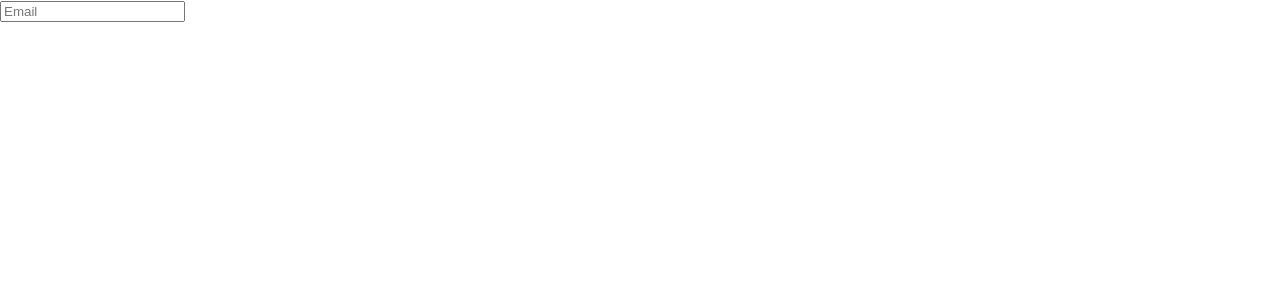
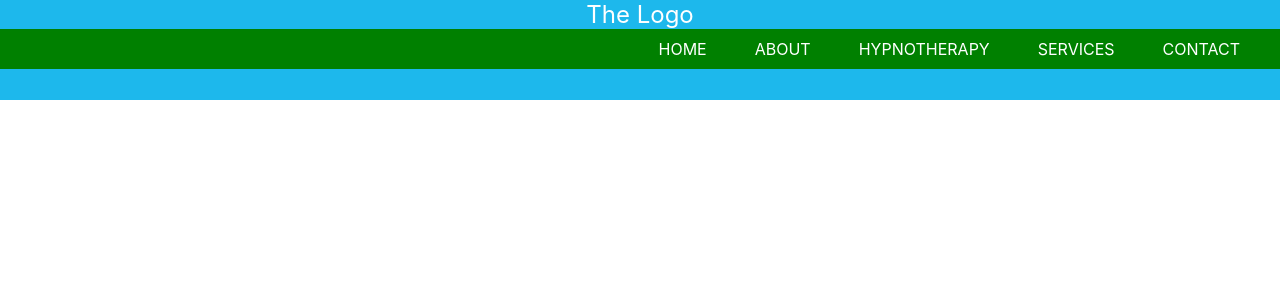
Before and after one commit to leeallen737/hypnotherapywebsite, a React (Create React App) app in the folder aletheaallen/: page / in a window 1280 px wide. Shown: the top 300 px of the page. Built offline with nearby package versions, Linux system fonts and the light colour scheme.

Commit message:
navigation first phase

```diff
--- a/aletheaallen/src/App.js
+++ b/aletheaallen/src/App.js
@@ -1,11 +1,14 @@
 import React, { Component } from 'react';
 import './App.css';
-import ContactForm from './components/ContactForm';
+import NavBar from './components/NavBar/NavBar';
 
 class App extends Component{
   render(){
      return(
-       <ContactForm />
+       <div className="App">
+       <NavBar />
+       <main style={{marginTop: '64px'}}><p>This is the page content</p></main>
+       </div>
      )
   }
 }
--- /dev/null
+++ b/aletheaallen/src/components/NavBar/NavBar.css
@@ -0,0 +1,49 @@
+/* toolbar */
+.header {
+  position: fixed;
+  background: #1db8ec;
+  width: 100%;
+  height: 100px;
+  top: 0;
+  left: 0;
+}
+
+/* toolbar_navigation */
+.navbar {
+  display: flex;
+  height: 40px;
+  top: 20;
+  align-items: center;
+  padding: 0 1rem;
+  background-color: green;
+  display: flex;
+  justify-content: flex-end;
+}
+
+/* toolbar_logo a */
+.logo a {
+  color: white;
+  text-decoration: none;
+  font-size: 1.5rem;
+}
+
+ul.toolbar_navigation_items {
+   list-style: none;
+   margin: 0;
+   padding: 0;
+   display: flex;
+}
+
+.toolbar_navigation_items li    {
+    padding: 0 1.5rem;
+}
+
+.toolbar_navigation_items a {
+  color: white;
+  text-decoration: none;
+}
+
+.toolbar_navigation_items a:hover,
+.toolbar_navigation_items a:active {
+  text-decoration: underline;
+}
--- a/aletheaallen/src/components/NavBar/NavBar.js
+++ b/aletheaallen/src/components/NavBar/NavBar.js
@@ -1,10 +1,23 @@
-import React from 'raect';
+import React from 'react';
+import './NavBar.css';
 
 const NavBar = props => (
-    <header>
-        <nav>
+    <header className = "header">
+    <div className="logo"><a href="/">The Logo</a></div>
+        <nav className="navbar">
             <div></div>
-             <div><a href="/">The Logo</a></div>
+
+             <div>
+                 <ul className="toolbar_navigation_items">
+                     <li><a href="/">HOME</a></li>
+                     <li><a href="/">ABOUT</a></li>
+                     <li><a href="/">HYPNOTHERAPY</a></li>
+                     <li><a href="/">SERVICES</a></li>
+                     <li><a href="/">CONTACT</a></li>
+                 </ul>
+             </div>
         </nav>
     </header>
 )
+
+export default NavBar
```
